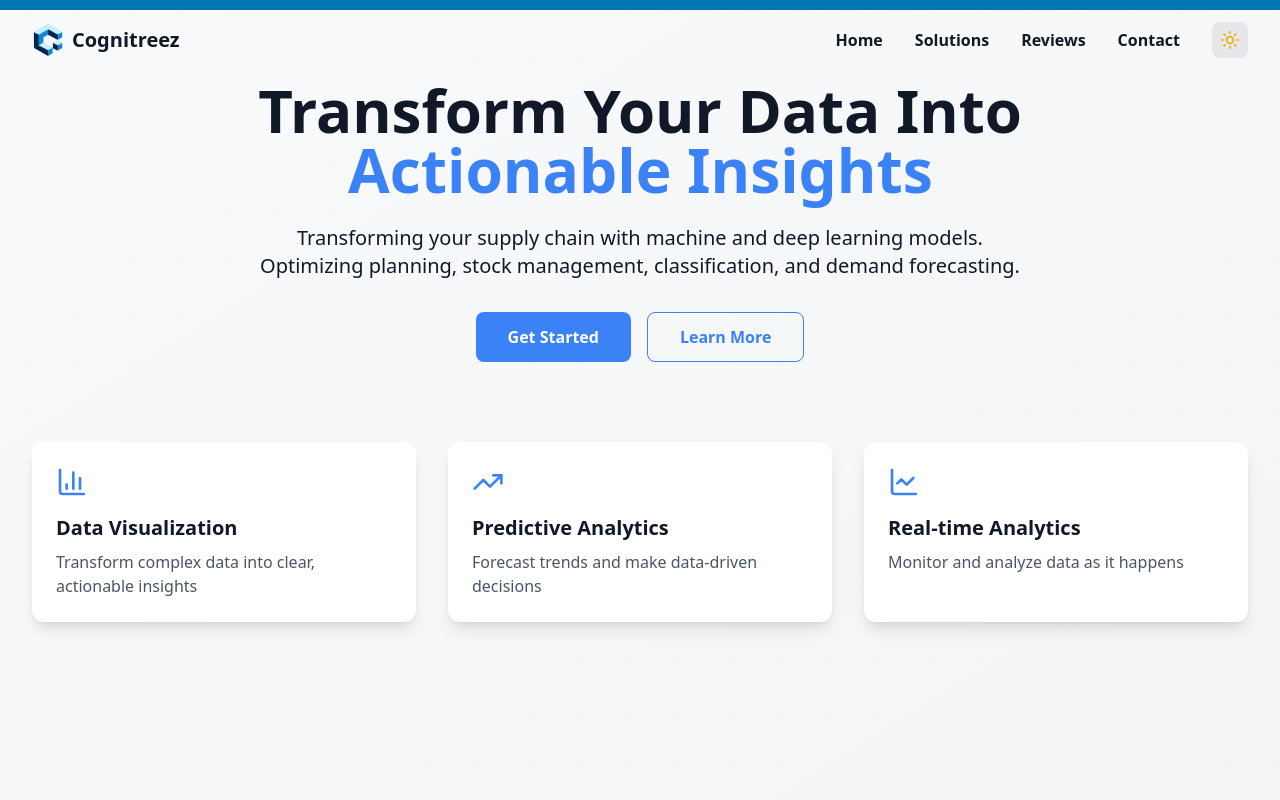
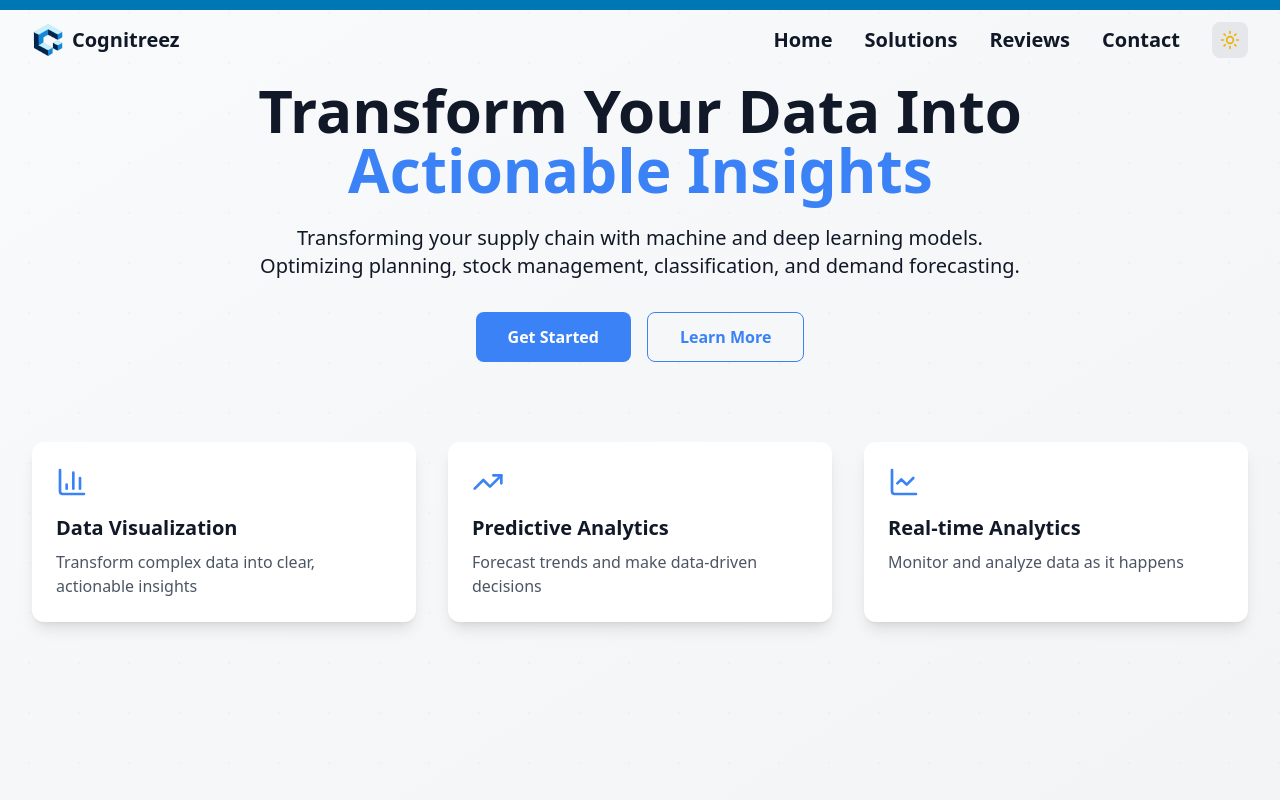
Before and after one commit to bibinwithab/cognitreez, a React (Vite) app: page / in a window 1280 px wide. Shown: the top 800 px of the page. Built offline with nearby package versions, Linux system fonts and the light colour scheme.

Commit message:
size fix in navBar

```diff
--- a/src/Components/NavBar.jsx
+++ b/src/Components/NavBar.jsx
@@ -71,7 +71,7 @@ const Navbar = () => {
               <motion.button
                 key={item.id}
                 onClick={() => scrollToSection(item.id)}
-                className="text-gray-900 dark:text-gray-200 hover:text-blue-500 font-bold"
+                className="text-gray-900 dark:text-gray-200 hover:text-blue-500 dark:hover:text-blue-500 font-bold text-xl"
                 whileHover={{ scale: 1.1 }}
                 whileTap={{ scale: 0.95 }}
               >
```
